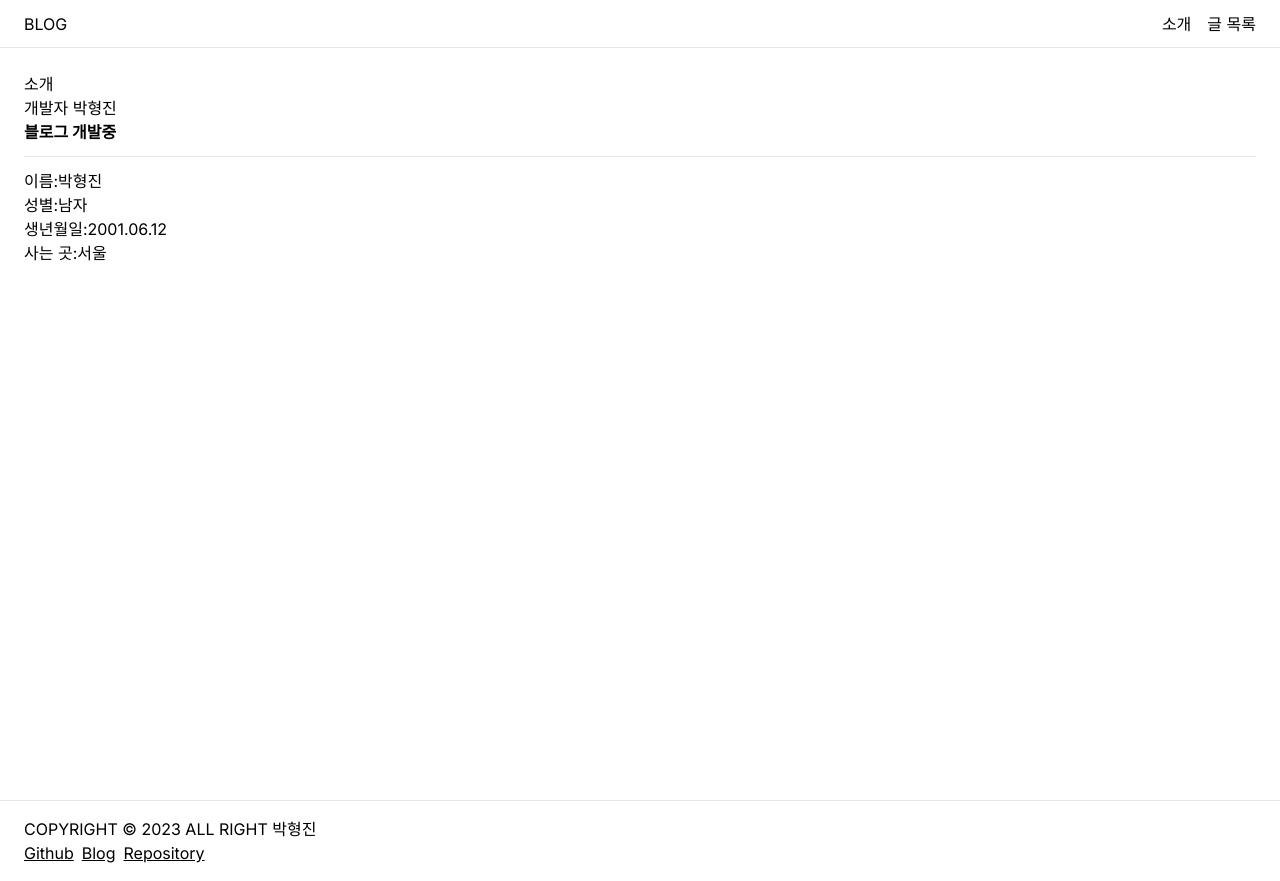
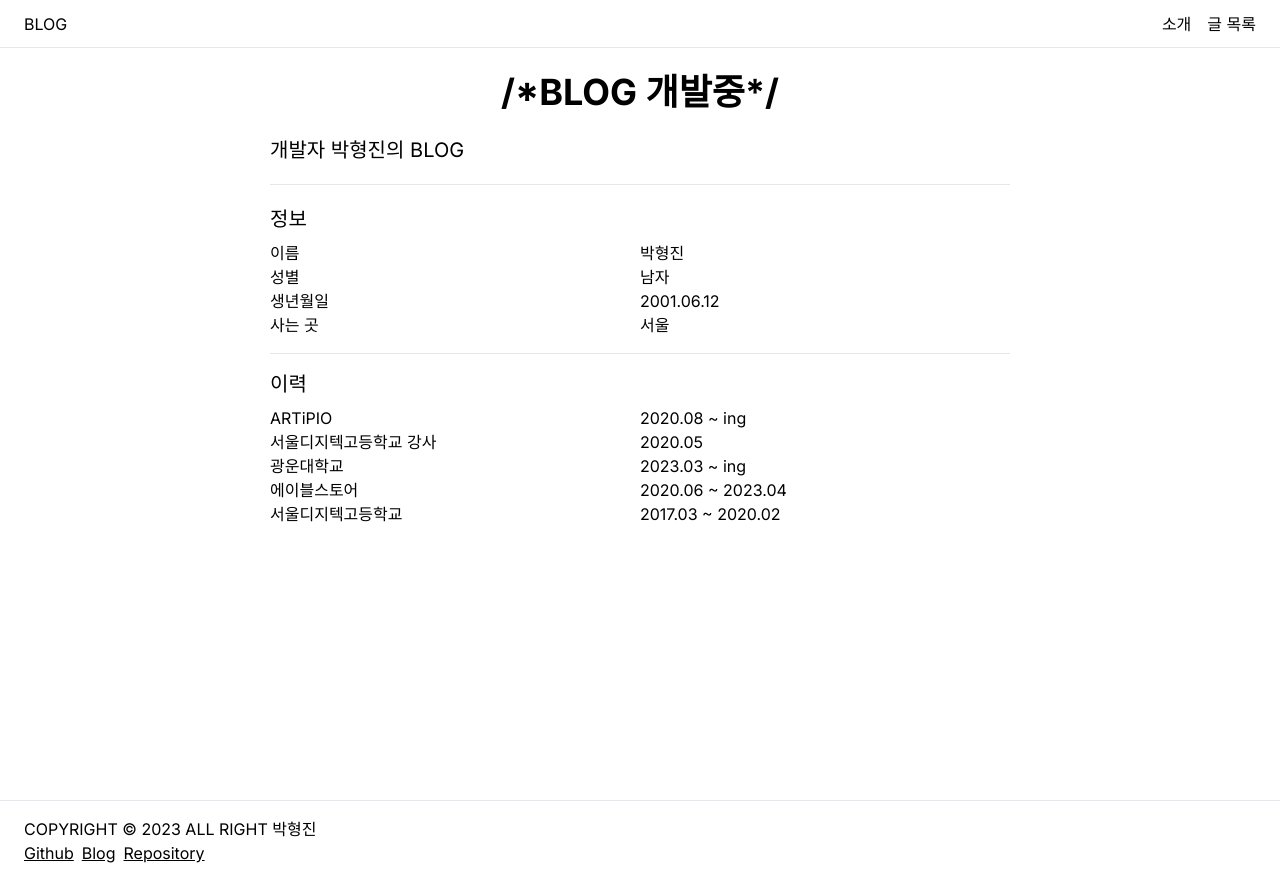
Before and after one commit to hywlss9/hywlss9.github.io, a Next.js app: page /nextjs-github-pages/about in a window 1280 px wide. Built offline with nearby package versions, Linux system fonts and the light colour scheme.

Commit message:
feat: 소개 추가 및 ui 수정

```diff
--- a/src/app/about/page.tsx
+++ b/src/app/about/page.tsx
@@ -7,19 +7,49 @@ const INFO: { title: string; content: string }[] = [
   { title: "사는 곳", content: "서울" },
 ];
 
+const HISTORY: { title: string; content: string }[] = [
+  { title: "ARTiPIO", content: "2020.08 ~ ing" },
+  { title: "서울디지텍고등학교 강사", content: "2020.05" },
+  { title: "광운대학교", content: "2023.03 ~ ing" },
+  { title: "에이블스토어", content: "2020.06 ~ 2023.04" },
+  { title: "서울디지텍고등학교", content: "2017.03 ~ 2020.02" },
+];
+
+const SubTitle = ({ children }: { children: React.ReactNode }) => (
+  <h3 className="py-2 text-xl">{children}</h3>
+);
+
+const HarfBasisText = ({ children }: { children: React.ReactNode }) => (
+  <span className="basis-1/2">{children}</span>
+);
+
 export default function About() {
   return (
-    <Container className="flex-col items-center justift-center">
-      <h2>소개</h2>
-      <p>개발자 박형진</p>
-      <strong>블로그 개발중</strong>
-      <hr className="my-3" />
-      {INFO.map(({ title, content }, index) => (
-        <div key={index} className="flex items-center">
-          <p>{title}: </p>
-          <p>{content}</p>
-        </div>
-      ))}
+    <Container className="flex-col items-center justify-center">
+      <div className="max-w-740 mx-auto">
+        <strong className="block pb-4 text-4xl text-center">
+          /*BLOG 개발중*/
+        </strong>
+        <SubTitle>개발자 박형진의 BLOG</SubTitle>
+        <hr className="my-3" />
+        <SubTitle>정보</SubTitle>
+        {INFO.map(({ title, content }, index) => (
+          <div key={index} className="flex items-center">
+            <HarfBasisText>{title}</HarfBasisText>
+            <HarfBasisText>{content}</HarfBasisText>
+          </div>
+        ))}
+        <hr className="mt-4 mb-2" />
+        <SubTitle>이력</SubTitle>
+        <ul>
+          {HISTORY.map(({ title, content }, index) => (
+            <li key={index} className="flex">
+              <HarfBasisText>{title}</HarfBasisText>
+              <HarfBasisText>{content}</HarfBasisText>
+            </li>
+          ))}
+        </ul>
+      </div>
     </Container>
   );
 }
--- a/tailwind.config.js
+++ b/tailwind.config.js
@@ -16,6 +16,9 @@ module.exports = {
         "dark-bg": "#0d1117",
         "dark-bo": "#374151",
       },
+      maxWidth: {
+        740: "740px",
+      },
     },
   },
   mode: "jit",
```
